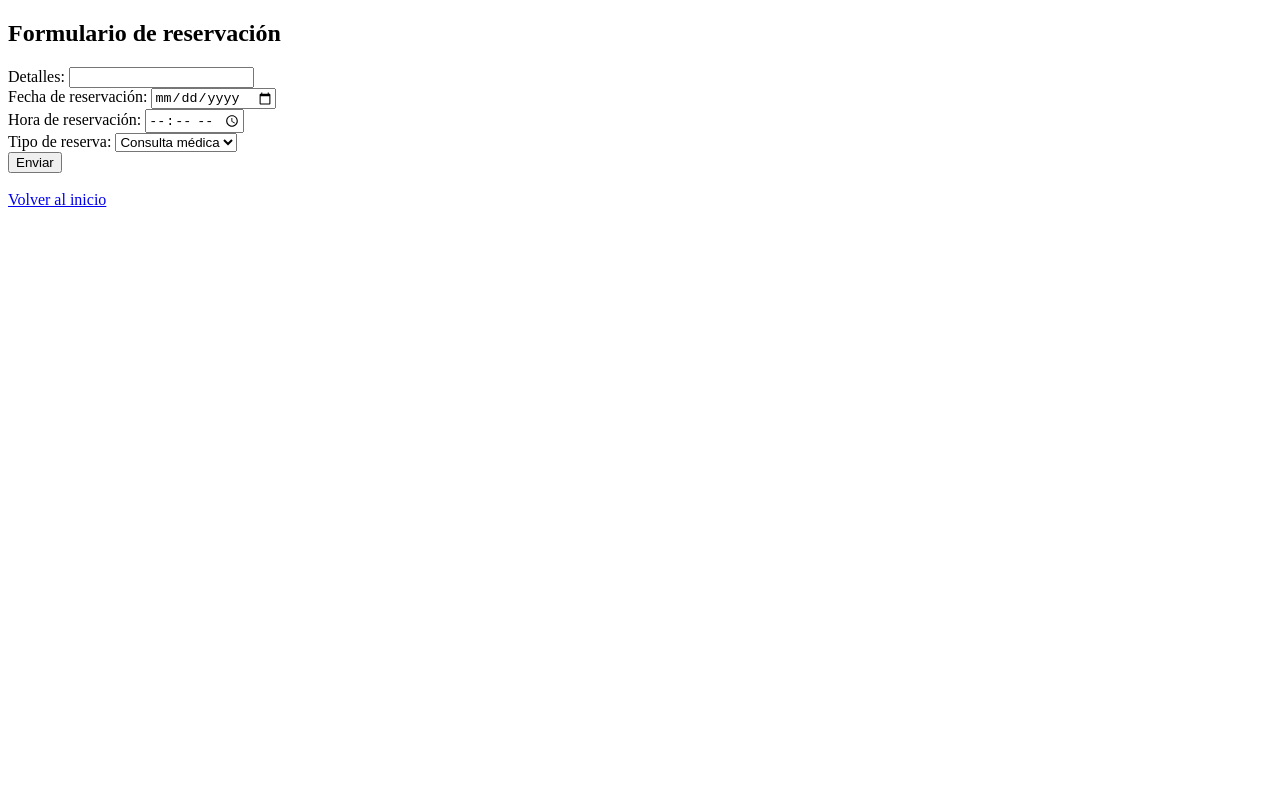
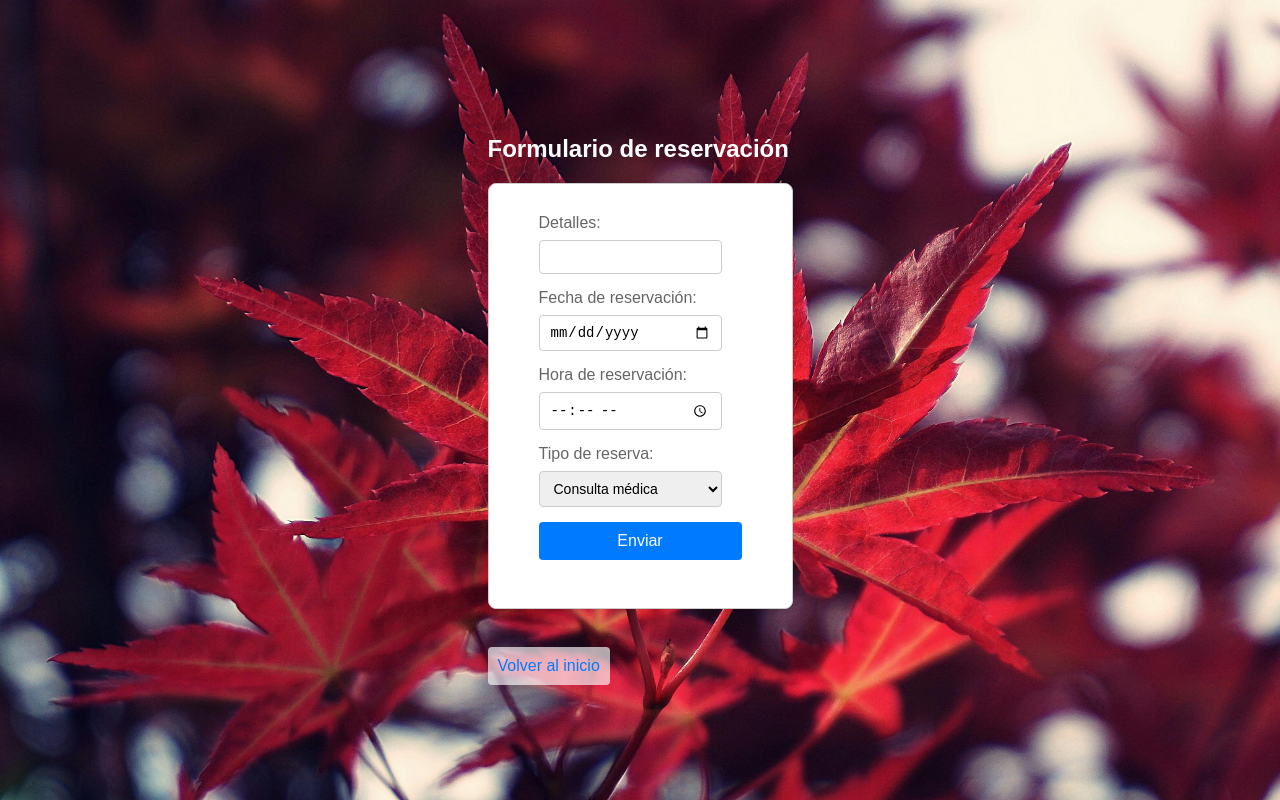
Before and after one commit to Master-Chief131/Reservacion_AWS, a plain HTML site: page public/src/create_reservation.html in a window 1280 px wide. Drawn offline with Linux system fonts and the light colour scheme.

Commit message:
agregando estilos a los archivos

```diff
--- a/public/src/create_reservation.html
+++ b/public/src/create_reservation.html
@@ -6,6 +6,7 @@
   <meta name="theme-color" content="#000000" />
   <meta name="description" content="Web site created using create-react-app" />
   <title>Reservaciones App</title>
+  <link rel="stylesheet" href="styles/reservation.css">
   <script>
     var callAPI = (details, reservationDate, reservationTime, reservationType) => {
       console.log("Sending data:", details, reservationTime, reservationType);
@@ -54,7 +55,8 @@
 </head>
 <body>
   <noscript>You need to enable JavaScript to run this app.</noscript>
-  <div id="root"></div>
+  <div class="content">
+    <div class="container">
       <h2>Formulario de reservación</h2>
       <form>
         <label>Detalles:</label>
@@ -76,7 +78,9 @@
         <button type="button" onclick="callAPI(document.getElementById('details').value,document.getElementById('reservationDate').value,document.getElementById('reservationTime').value,document.getElementById('reservationType').value)">Enviar</button>
         <br />
       </form>
+    </div>
     <br />
     <a href="/index.html">Volver al inicio</a>
+  </div>
 </body>
 </html>
--- /dev/null
+++ b/public/src/styles/reservation.css
@@ -0,0 +1,105 @@
+/* General styles */
+body {
+    font-family: Arial, sans-serif;
+    margin: 0;
+    padding: 0;
+    display: flex;
+    flex-direction: column;
+    align-items: center;
+    justify-content: center;
+    min-height: 100vh;
+    /* background-color: #f9f9f9; */
+    background-image: url(../images/index_2.jpg);
+    background-size: cover;
+    background-position: center;
+    background-repeat: no-repeat;
+  }
+
+  h2 {
+    color: #ffffff;
+    margin-bottom: 20px;
+  }
+
+  form {
+    background: #fff;
+    padding: 30px 50px;
+    border: 1px solid #ccc;
+    border-radius: 8px;
+    box-shadow: 0 2px 4px rgba(0, 0, 0, 0.1);
+    width: 100%;
+    max-width: 500px;
+    box-sizing: border-box;
+  }
+
+  label {
+    display: block;
+    margin-bottom: 8px;
+    color: #666;
+  }
+
+  input[type="text"],
+  input[type="date"],
+  input[type="time"],
+  select {
+    width: calc(100% - 20px);
+    padding: 8px 10px;
+    margin-bottom: 15px;
+    border: 1px solid #ccc;
+    border-radius: 4px;
+    box-sizing: border-box;
+    font-size: 14px;
+  }
+
+  button {
+    display: block;
+    width: 100%;
+    padding: 10px;
+    background-color: #007BFF;
+    color: white;
+    border: none;
+    border-radius: 4px;
+    cursor: pointer;
+    font-size: 16px;
+  }
+
+  button:hover {
+    background-color: #0056b3;
+  }
+
+  a {
+    padding: 10px;
+    background-color: #ffffffa5;
+    border: none;
+    border-radius: 4px;
+    cursor: pointer;
+    font-size: 16px;
+    text-decoration: none;
+    display: inline-block;
+    margin-right: 10px;
+    margin-top: 20px;
+    color: #007BFF;
+    text-decoration: none;
+  }
+
+  a:hover {
+    background-color: #ffffff;
+  }
+
+  /* Responsive design */
+  @media (max-width: 600px) {
+    form {
+      padding: 15px;
+    }
+
+    input[type="text"],
+    input[type="date"],
+    input[type="time"],
+    select {
+      padding: 6px 8px;
+    }
+
+    button {
+      padding: 8px;
+      font-size: 14px;
+    }
+  }
--- /dev/null
+++ b/public/src/styles/view_reservatons.css
@@ -0,0 +1,91 @@
+/* General styles */
+body {
+    font-family: Arial, sans-serif;
+    margin: 0;
+    padding: 20px;
+    display: flex;
+    flex-direction: column;
+    align-items: center;
+    justify-content: center;
+    min-height: 100vh;
+    background-color: #f0f0f0;
+  }
+
+  h2 {
+    color: #ffffff;
+    margin-top: 20px;
+    margin-bottom: 20px;
+  }
+
+  table {
+    width: 100%;
+    border-collapse: collapse;
+    margin-bottom: 20px;
+    background-color: #fff;
+    box-shadow: 0 0 10px rgba(0, 0, 0, 0.1);
+  }
+
+  table th, table td {
+    padding: 12px;
+    text-align: left;
+    border-bottom: 1px solid #ddd;
+  }
+
+  table th {
+    background-color: #f2f2f2;
+    color: #333;
+  }
+
+  table tbody tr:nth-child(even) {
+    background-color: #f9f9f9;
+  }
+
+  table tbody tr:hover {
+    background-color: #f2f2f2;
+  }
+
+  ul {
+    list-style-type: none;
+    padding: 0;
+  }
+
+  li {
+    background: #fff;
+    margin: 10px 0;
+    padding: 15px;
+    border-radius: 8px;
+    box-shadow: 0 2px 4px rgba(0, 0, 0, 0.1);
+    width: 100%;
+    max-width: 600px;
+    box-sizing: border-box;
+  }
+
+  a {
+    padding: 10px;
+    background-color: #ffffffa5;
+    border: none;
+    border-radius: 4px;
+    cursor: pointer;
+    font-size: 16px;
+    text-decoration: none;
+    display: inline-block;
+    margin-right: 10px;
+    margin-top: 20px;
+    color: #007BFF;
+    text-decoration: none;
+  }
+
+  a:hover {
+    background-color: #ffffff;
+  }
+
+  /* Responsive design */
+  @media (max-width: 600px) {
+    li {
+      padding: 10px;
+    }
+
+    a {
+      font-size: 14px;
+    }
+  }
```
Also changed, not shown: public/src/delete_reservation.html (+1 -0 lines), public/src/update_reservation.html (+1 -0 lines), public/src/view_reservations.html (+20 -8 lines). Lines whose indentation alone changed are shown as unchanged.
